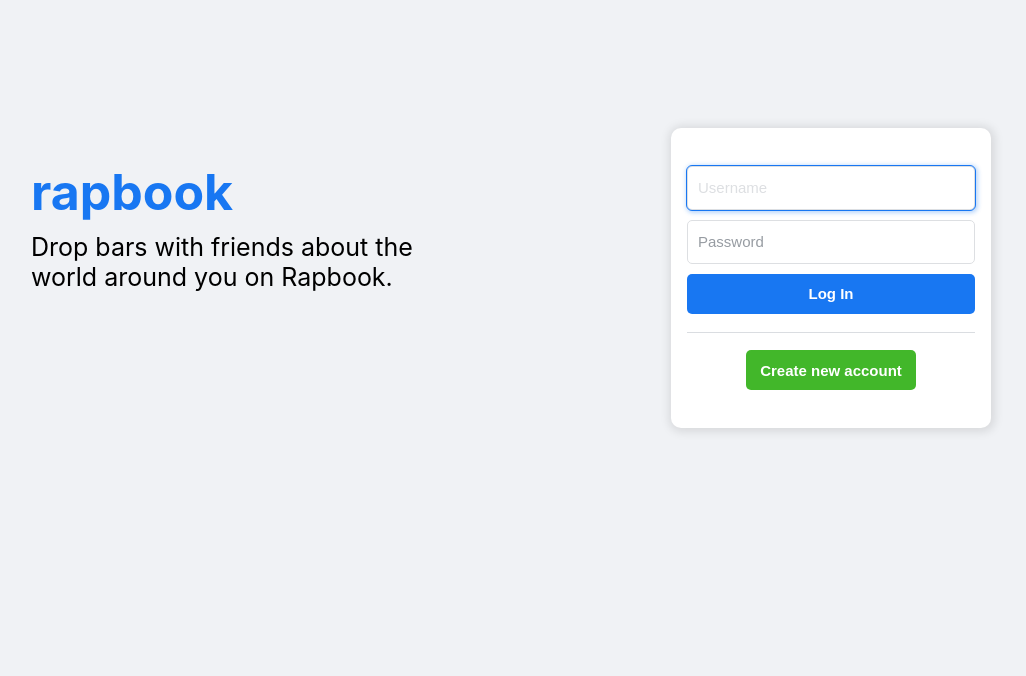
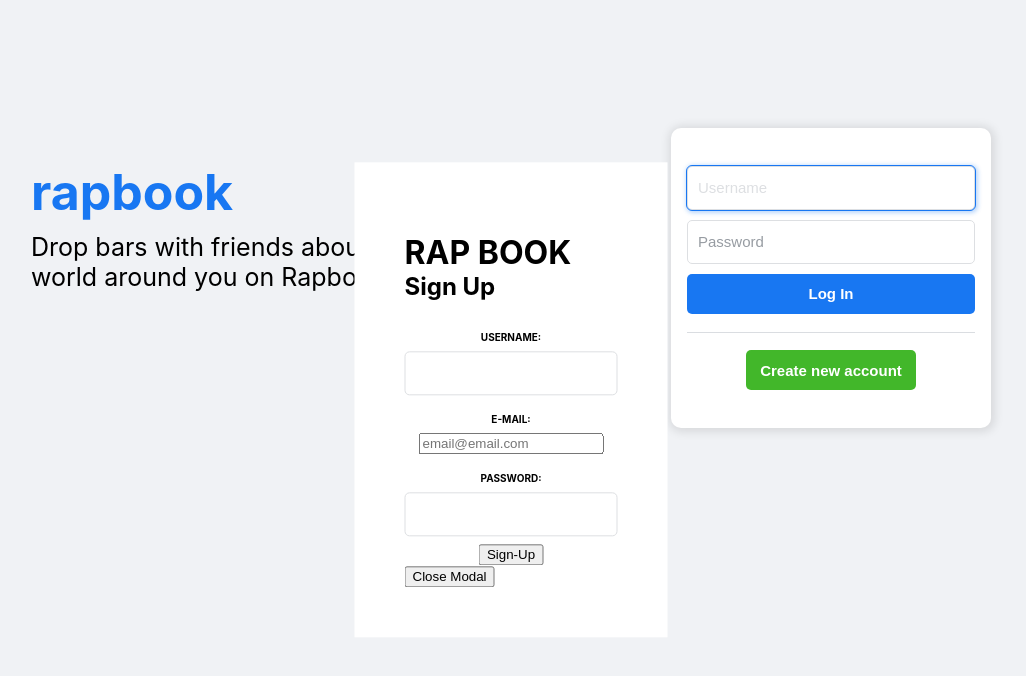
Before and after one commit to MalcolmSmalls/Odin-Book, a React (Create React App) app in the folder client/: page / in a window 1280 px wide. Shown: the top 676 px of the page, without its empty margins (129-1155 px from the left). Built offline with nearby package versions, Linux system fonts and the light colour scheme.

Commit message:
Add modal for signup form

```diff
--- a/client/package.json
+++ b/client/package.json
@@ -6,6 +6,7 @@
     "@testing-library/jest-dom": "^5.16.5",
     "@testing-library/react": "^13.4.0",
     "@testing-library/user-event": "^13.5.0",
+    "focus-trap-react": "^10.0.2",
     "react": "^18.2.0",
     "react-dom": "^18.2.0",
     "react-router-dom": "^6.6.1",
--- a/client/src/App.js
+++ b/client/src/App.js
@@ -1,7 +1,7 @@
 import logo from './logo.svg';
 import './App.css';
 import React from "react"
-import SignUpForm from "./Components/SignUpForm"
+
 
 function App() {
 
@@ -22,7 +22,7 @@ function App() {
 
   return (
     <div className="App">
-        <SignUpForm />
+        {/* <SignUpForm /> */}
         {/* {api} */}
     </div>
   );
--- a/client/src/Components/LogIn.js
+++ b/client/src/Components/LogIn.js
@@ -1,4 +1,5 @@
 import React, { useCallback, useEffect, useRef   } from "react"
+import Modal from "./SignUpForm/Modal"
 
 export default function LogIn () {
 
@@ -11,6 +12,8 @@ export default function LogIn () {
     )
 
     const [ status, setStatus ] = React.useState("")
+
+    const [ isShown, setIsShown] = React.useState("false")
 
     function handleChange(e){
         const { name, value } = e.target
@@ -82,6 +85,7 @@ export default function LogIn () {
         handleFocus.current.focus()
     }, [status]);
 
+
     return (
         <main style = {mainStyle}>
             {status==="" ? <div className = "left-container">
@@ -142,8 +146,13 @@ export default function LogIn () {
 
                 }}/> : null}
 
-                {status === "" ? <button className = "create-btn">Create new account</button> : null}
 
+                {status === "" ? <button className = "create-btn"
+                                         onClick = {() => setIsShown(true)}>
+                                            Create new account
+                                 </button> : null}
+
+                <Modal isShown = {isShown} onClose = {() => setIsShown(false)} />
             </div>
         </main>
 
--- a/client/src/Components/RouteSwitch.js
+++ b/client/src/Components/RouteSwitch.js
@@ -2,7 +2,6 @@ import React from "react"
 import { BrowserRouter, Route, Routes} from "react-router-dom"
 import App from "../App"
 import LogIn from "./LogIn"
-import SignUpForm from "./SignUpForm"
 
 export default function RouteSwitch(){
     return (
--- /dev/null
+++ b/client/src/Components/SignUpForm/Modal.js
@@ -0,0 +1,29 @@
+import React from "react"
+import Form from "./Form"
+
+const MODAL_STYLES = {
+    position: 'fixed',
+    top: '50%',
+    left: '50%',
+    transform: 'translate(-50%, -50%)',
+    backgroundColor: 'white',
+    padding: '50px',
+    zIndex: 1000,
+
+}
+
+export default function Modal(props){
+    if(props.isShown === false) {
+        return null
+    }else {
+        return (
+            <div style = {MODAL_STYLES}>
+                <Form />
+                <button onClick={props.onClose}>Close Modal</button>
+            </div>
+        )
+
+    }
+
+
+}
```
Also changed, not shown: client/src/Components/SignUpForm/Form.js (renamed from client/src/Components/SignUpForm.js), 1 other file (tests, documents, lock files or other folders).
